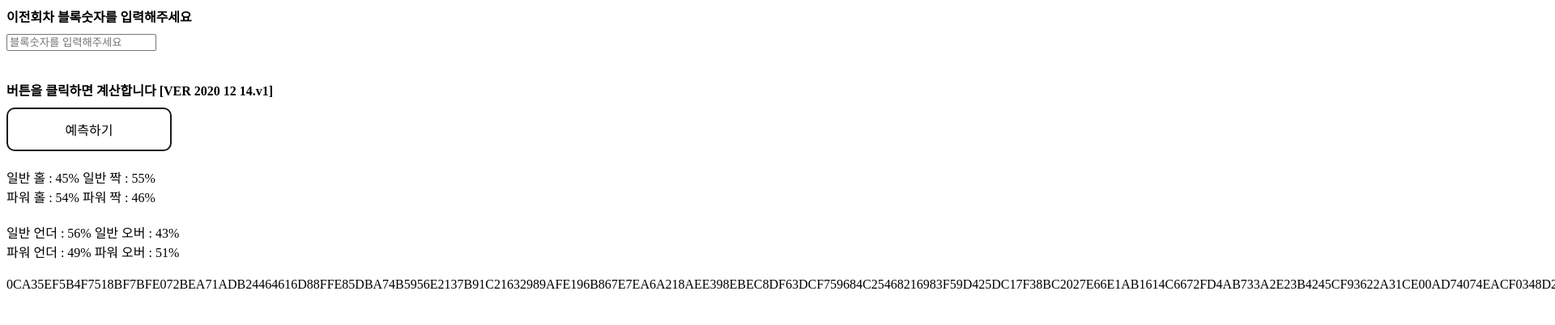
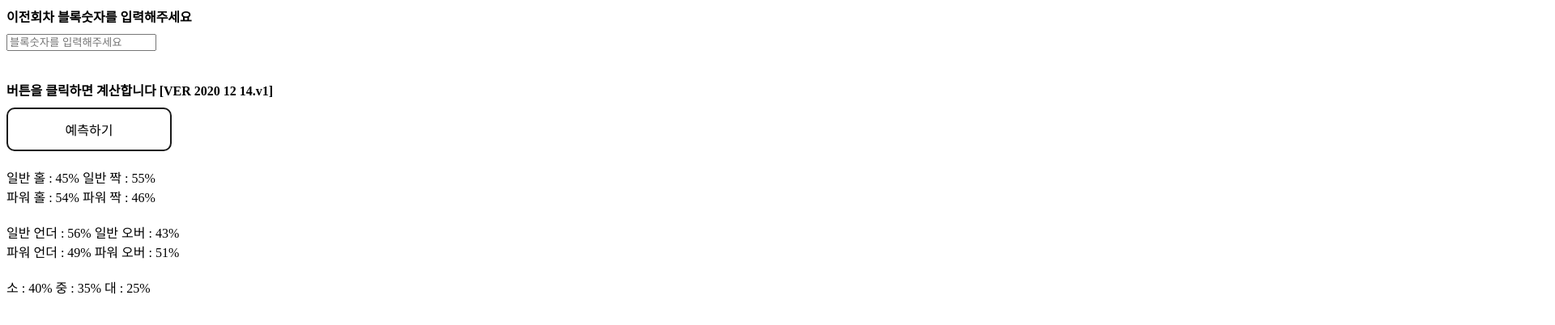
Before and after one commit to nerossi/pb, a plain HTML site: page index.html in a window 1280 px wide. Both pictures are taken after a click on the element "예측하기". Shown: the top 402 px of the page at 81% size, 1920 px wide, since content can reach past the window. Drawn offline with nearby package versions, Linux system fonts and the light colour scheme.

Commit message:
large midium small

```diff
--- a/index.html
+++ b/index.html
@@ -22,5 +22,6 @@
     <div id="result3" style="margin-top:20px;"></div>
     <div id="result4"></div>
     <div id="result5" style="margin-top:20px;"></div>
+    <div id="result6" style="margin-top:20px;"></div>
 </body>
 </html>
--- a/script.js
+++ b/script.js
@@ -18,10 +18,15 @@ async function diff(){
     let persent_n_over = Math.floor(dd.normal_over/(dd.normal_under+dd.normal_over)*100)
     let persent_p_under = Math.floor(dd.power_under/(dd.power_under+dd.power_over)*100)
     let persent_p_over = Math.floor(dd.power_over/(dd.power_under+dd.power_over)*100)
+
+    let persent_small = Math.floor(dd.small/(dd.small+dd.midium+dd.large)*100)
+    let persent_midium = Math.floor(dd.midium/(dd.small+dd.midium+dd.large)*100)
+    let persent_large = Math.floor(dd.large/(dd.small+dd.midium+dd.large)*100)
     $('#result').text('일반 홀 : '+persent_normal+'%'+' 일반 짝 : '+persent_normal2+'%')
     $('#result2').text('파워 홀 : '+persent_power+'%'+' 파워 짝 : '+persent_power2+'%')
     $('#result3').text('일반 언더 : '+persent_n_under+'%'+' 일반 오버 : '+persent_n_over+'%')
     $('#result4').text('파워 언더 : '+persent_p_under+'%'+' 파워 오버 : '+persent_p_over+'%')
+    $('#result5').text('소 : '+persent_small+'%'+' 중 : '+persent_midium+'%'+' 대 : '+persent_large+'%')
     // $('#result').text('일반 홀 : '+dd.normal_one+'('+persent_normal+'%)'+' 일반 짝 : '+dd.normal_zero+'('+persent_normal2+'%)')
     // $('#result2').text('파워 홀 : '+dd.power_one+'('+persent_power+'%)'+' 파워 짝 : '+dd.power_zero+'('+persent_power2+'%)')
     // $('#result3').text('일반 언더 : '+dd.normal_under+'('+persent_n_under+'%)'+' 일반 오버 : '+dd.normal_over+'('+persent_n_over+'%)')
@@ -39,6 +44,9 @@ async function ee() { // 함수 앞에 async 라는 키워드를 붙입니다.
         let normal_over = 0;
         let power_under = 0;
         let power_over = 0;
+        let small = 0;
+        let midium = 0;
+        let large = 0;
         let numbers = [];
 
         let result = { normal : '', power : ''}
@@ -69,6 +77,14 @@ async function ee() { // 함수 앞에 async 라는 키워드를 붙입니다.
                 power_over++
             }
 
+            if(test.smallTolarge == 0){
+                small++
+            }else if(test.smallTolarge == 1){
+                midium++
+            }else if(test.smallTolarge == 2){
+                large++
+            }
+
         }
         if(normal_one > normal_zero){
             result.normal = "홀"
@@ -90,7 +106,10 @@ async function ee() { // 함수 앞에 async 라는 키워드를 붙입니다.
             'normal_under' : normal_under,
             'normal_over' : normal_over,
             'power_under' : power_under,
-            'power_over' : power_over
+            'power_over' : power_over,
+            'small' : small,
+            'midium' : midium,
+            'large' : large
         }
     }catch(e){
         console.log(e)
@@ -109,6 +128,7 @@ async function main_e(block_number,transaction){
         let c = powerBall(a[a.length - 1])
         let d = normalBallUnderOver(a)
         let e = PowerUnderOver(a[a.length - 1])
+        let f = smallTolarge(a)
         // console.log(a)
         // console.log(b)
         // console.log(c)
@@ -117,9 +137,23 @@ async function main_e(block_number,transaction){
             power:c,
             normal_unob:d,
             power_unob:e,
-            numbers:a
+            numbers:a,
+            smallTolarge:f
         })
     })
+}
+function smallTolarge(arr){
+    number = 0;
+    for(i=0; i<arr.length-1; i++){
+        number = number + arr[i]
+    }
+    if(number < 65){
+        return 0;
+    }else if(number < 81){
+        return 1;
+    }else if(number < 131){
+        return 2;
+    }
 }
 
 function normalBallUnderOver(arr){
```
